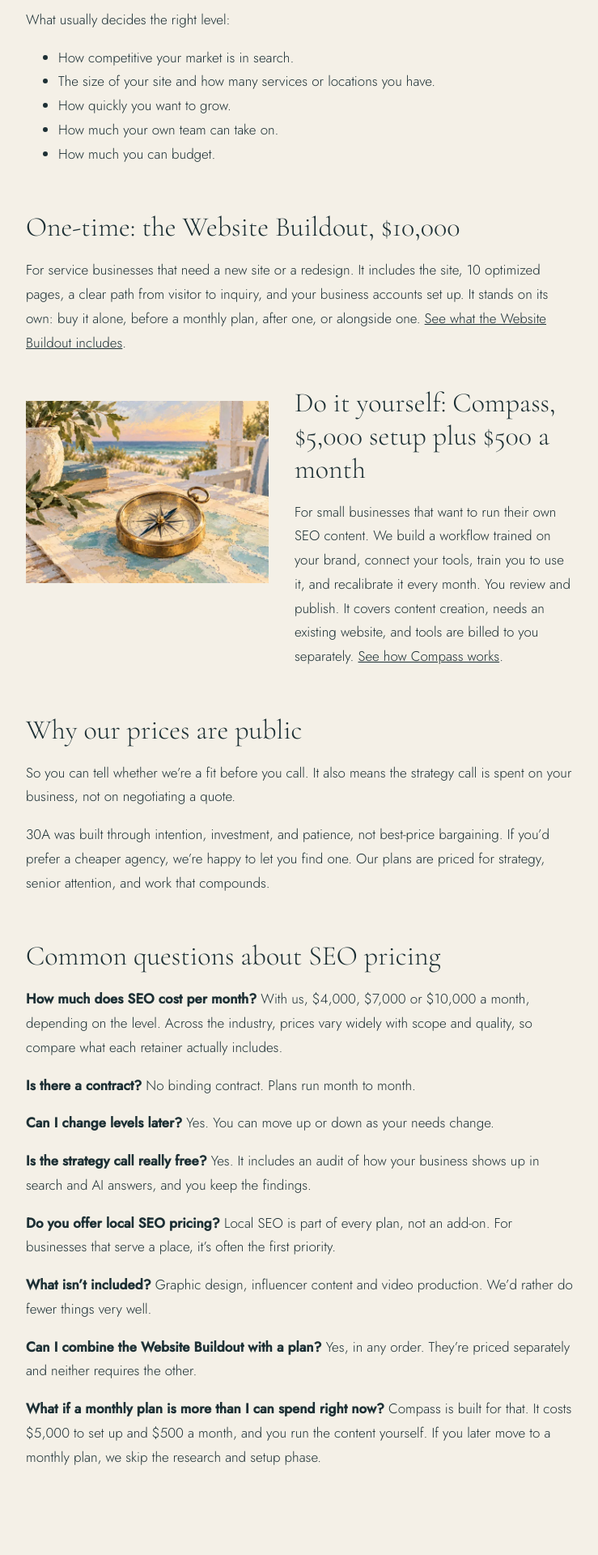
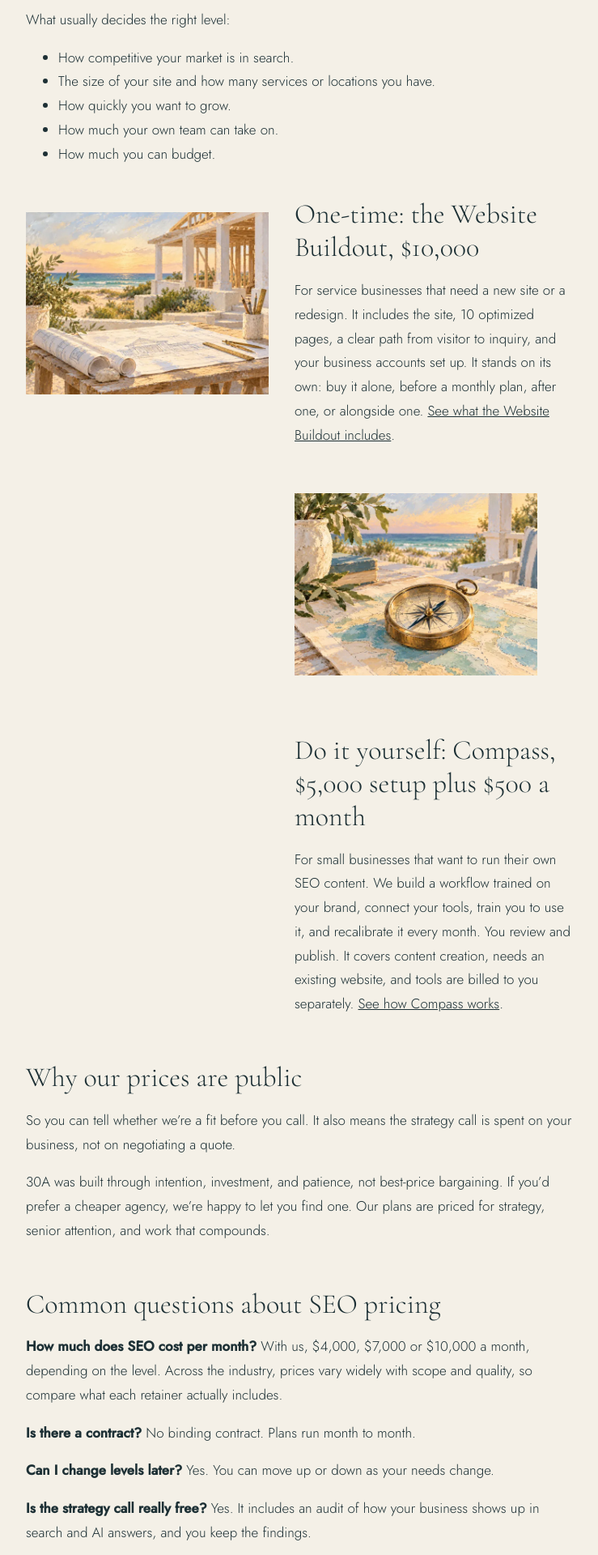
Before and after one commit to benalan317/30adigitalmarketing, a Jekyll site: the page built from plans/index.md, in a window 1280 px wide. Shown: the part 2275-4195 px from the top of the page at 81% size, without its empty margins (268-1007 px from the left). Built offline with Jekyll 4.4.1, drawn with Linux system fonts in a browser that asks for light colours.

Commit message:
Add Website Buildout and Compass plan images; thumbnails in Plans dropdown
Co-Authored-By: Claude Sonnet 5.5 <noreply@anthropic.com>
Claude-Session: https://claude.ai/code/session_01HzCp1dMPiWd7R2g7kKBap8

```diff
--- a/_includes/header.html
+++ b/_includes/header.html
@@ -49,9 +49,9 @@
         <button class="submenu-toggle" type="button" aria-expanded="false" aria-controls="submenu-plans" aria-label="Show the plans list"></button>
         <div class="submenu" id="submenu-plans">
           <ul>
-            <li><a href="/plans/"><span class="submenu-title">Monthly plans</span><span class="submenu-note">Lantern, Beacon and Lighthouse.</span></a></li>
-            <li><a href="/plans/website-buildout/"><span class="submenu-title">Website Buildout</span><span class="submenu-note">One-time, $10,000. New site or redesign.</span></a></li>
-            <li><a href="/plans/diy-seo/"><span class="submenu-title">Compass</span><span class="submenu-note">A DIY SEO workflow we build for you.</span></a></li>
+            <li><a class="has-thumb" href="/plans/"><img class="submenu-thumb" src="/images/plans/30a-plan-beacon-square-320.webp" width="44" height="44" alt="" loading="lazy"><span class="submenu-text"><span class="submenu-title">Monthly plans</span><span class="submenu-note">Lantern, Beacon and Lighthouse.</span></span></a></li>
+            <li><a class="has-thumb" href="/plans/website-buildout/"><img class="submenu-thumb" src="/images/plans/30a-plan-website-buildout-square-320.webp" width="44" height="44" alt="" loading="lazy"><span class="submenu-text"><span class="submenu-title">Website Buildout</span><span class="submenu-note">One-time, $10,000. New site or redesign.</span></span></a></li>
+            <li><a class="has-thumb" href="/plans/diy-seo/"><img class="submenu-thumb" src="/images/plans/30a-plan-compass-square-320.webp" width="44" height="44" alt="" loading="lazy"><span class="submenu-text"><span class="submenu-title">Compass</span><span class="submenu-note">A DIY SEO workflow we build for you.</span></span></a></li>
           </ul>
           <a class="submenu-all" href="/plans/">Compare all plans</a>
         </div>
--- a/assets/css/style.css
+++ b/assets/css/style.css
@@ -351,6 +351,10 @@ a.column:hover h3 { text-decoration: underline; text-underline-offset: 6px; }
   .plans-levels img { width: 24vw; height: 24vw; max-width: 160px; max-height: 160px; }
 }
 
+.submenu li a.has-thumb { flex-direction: row; align-items: center; gap: 14px; }
+.submenu-thumb { flex: none; width: 44px; height: 44px; object-fit: cover; }
+.submenu-text { display: flex; flex-direction: column; gap: 2px; }
+
 .related { max-width: 900px; margin: 0 auto; padding: 0 var(--gutter) 96px; text-align: center; }
 .related ul { list-style: none; margin: 20px 0 0; padding: 0; display: flex; flex-wrap: wrap; justify-content: center; gap: 4px 32px; }
 .related a { display: inline-block; padding: 8px 0; font-size: 15px; font-weight: 300; text-decoration: none; border-bottom: 1px solid var(--rule); }
--- a/plans/index.md
+++ b/plans/index.md
@@ -69,6 +69,9 @@ What usually decides the right level:
 - How much your own team can take on.
 - How much you can budget.
 
+<div class="plan-row" markdown="1">
+<img src="/images/plans/30a-plan-website-buildout-4x3-640.webp" srcset="/images/plans/30a-plan-website-buildout-4x3-640.webp 640w, /images/plans/30a-plan-website-buildout-4x3.webp 1448w" sizes="(min-width: 640px) 300px, 92vw" width="1448" height="1086" loading="lazy" alt="Textured gouache illustration of architectural blueprints and drafting tools on a table beside a coastal home under construction.">
+<div class="plan-text" markdown="1">
 ## One-time: the Website Buildout, $10,000
 
 For service businesses that need a new site or a redesign. It includes the site, 10 optimized pages, a clear path from visitor to inquiry, and your business accounts set up. It stands on its own: buy it alone, before a monthly plan, after one, or alongside one. [See what the Website Buildout includes](/plans/website-buildout/).
@@ -76,6 +79,9 @@ For service businesses that need a new site or a redesign. It includes the site,
 <div class="plan-row" markdown="1">
 <img src="/images/plans/30a-plan-compass-4x3-640.webp" srcset="/images/plans/30a-plan-compass-4x3-640.webp 640w, /images/plans/30a-plan-compass-4x3.webp 1448w" sizes="(min-width: 640px) 300px, 92vw" width="1448" height="1086" loading="lazy" alt="Textured gouache illustration of a brass navigation compass resting on a coastal map with the Gulf in the background.">
 <div class="plan-text" markdown="1">
+</div>
+</div>
+
 ## Do it yourself: Compass, $5,000 setup plus $500 a month
 
 For small businesses that want to run their own SEO content. We build a workflow trained on your brand, connect your tools, train you to use it, and recalibrate it every month. You review and publish. It covers content creation, needs an existing website, and tools are billed to you separately. [See how Compass works](/plans/diy-seo/).
```
Also changed, not shown: plans/website-buildout/index.md (+2 -0 lines), images/plans/30a-plan-compass-4x3-640.webp, images/plans/30a-plan-compass-4x3.webp, images/plans/30a-plan-compass-square-320.webp, images/plans/30a-plan-compass-square.webp, images/plans/30a-plan-website-buildout-4x3-640.webp (added), images/plans/30a-plan-website-buildout-4x3.webp (added), images/plans/30a-plan-website-buildout-square-320.webp (added), images/plans/30a-plan-website-buildout-square.webp (added).
